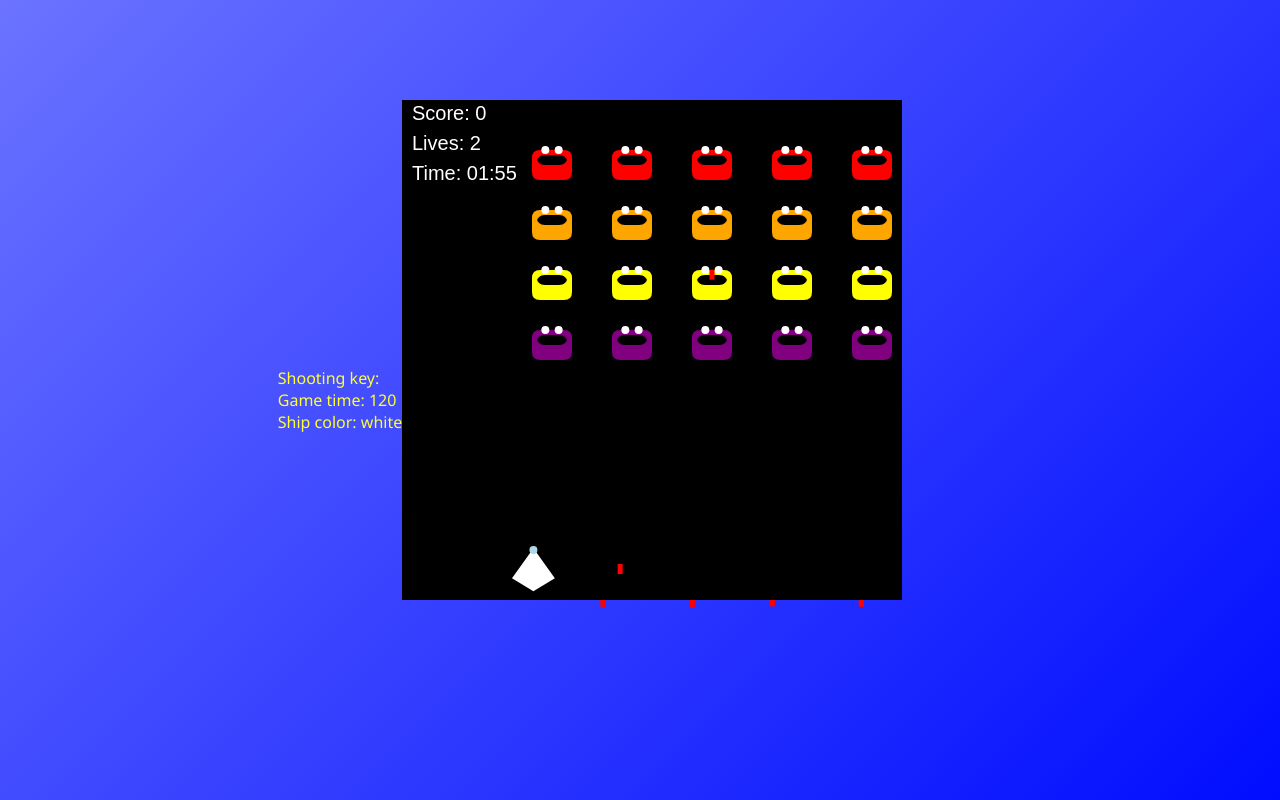
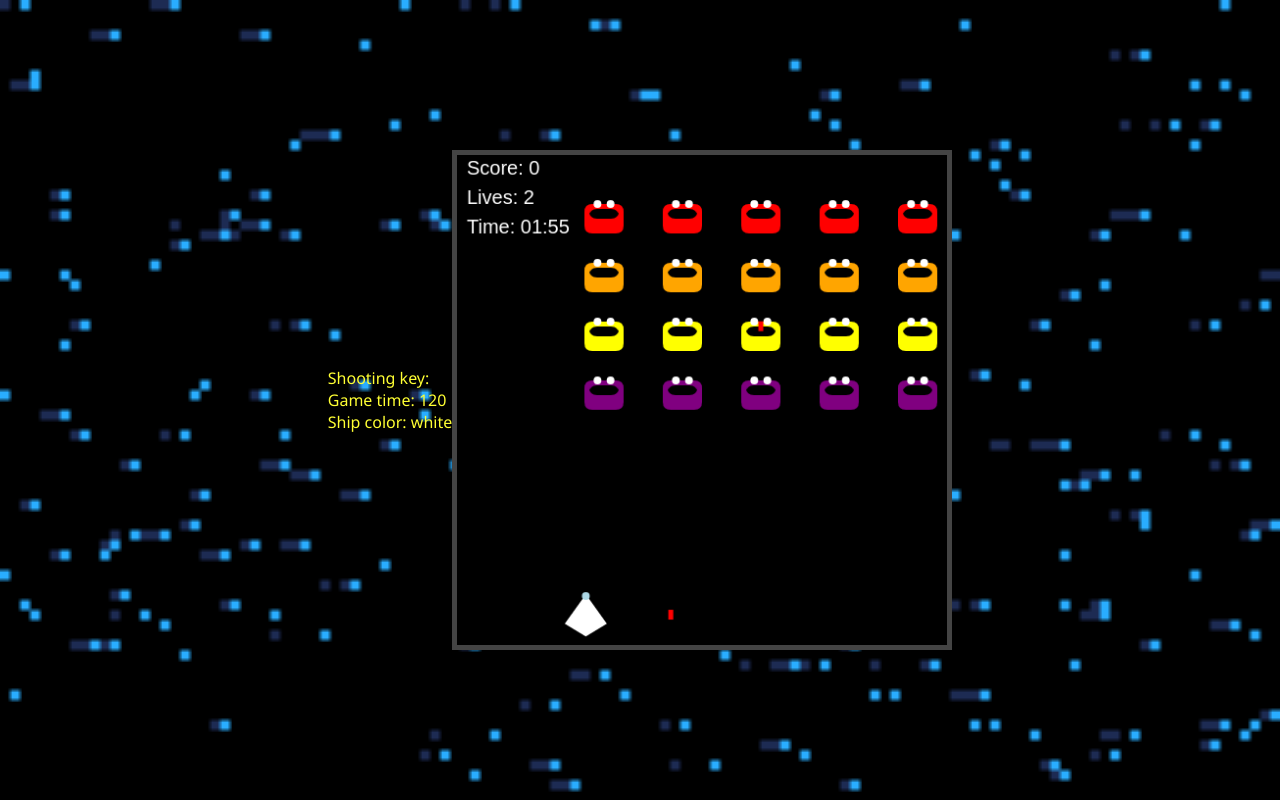
Before and after one commit to WED-2023/assignment2-207698911_325516052_assignment2, a plain HTML site: page game.html in a window 1280 px wide. Drawn offline with Linux system fonts and the light colour scheme.

Commit message:
added background gif to game

```diff
--- a/game.html
+++ b/game.html
@@ -9,7 +9,7 @@
 <body class="game-page">
     <!-- Add an element with the id 'output' so game.js can print the message -->
     <div id="output"></div>
-    <canvas id="mycanvas" width="600" height="600"></canvas>
+    <canvas id="mycanvas" width="500" height="500"></canvas>
     <!-- Load game.js after the content so that the element is already in the DOM -->
     <script src="game.js"></script>
 </body>
--- a/game.js
+++ b/game.js
@@ -348,6 +348,7 @@ function gameLoop(timestamp) {
     draw(timestamp/1000);
 
     requestAnimationFrame(gameLoop);
+    checkEnding(timestamp/1000);
 }
 
 let keysPressed = {};
@@ -429,3 +430,12 @@ function checkCollisions() {
 
 initGame();
 requestAnimationFrame(gameLoop);
+
+// function checkEnding(){
+//   if (gameTime-time<0)
+//     endingTimeRunOut();
+//   if (lives<1)
+//     endingLivesOut();
+//   if (score==250)
+//     endingChampion();
+// }
--- a/styles.css
+++ b/styles.css
@@ -18,10 +18,26 @@ body {
     align-items: center;
     color: #333;
 }
+
 body.game-page {
-
+    margin: 0;
+    height: 100vh;
     color: #FFFF33;
-}
+    background-color: #000042; /* Dark blue background as fallback */
+    background-image: url('images/stars_backgrond.gif'); /* Your GIF path */
+    background-size: cover; /* Ensure the GIF covers the whole body */
+    background-position: center; /* Center the GIF */
+    background-repeat: no-repeat; /* Don't repeat the GIF */
+    display: flex;
+    justify-content: center;
+    align-items: center;
+  }
+#mycanvas {
+    width: 500px;
+    height: 500px;
+    background-color: #111;  /* Dark canvas background for the game */
+    border: 5px solid #444;
+  }
 /* Container for screens */
 .screen {
     display: none;                /* hidden by default */
```
Also changed, not shown: images/stars_backgrond.gif (added).
